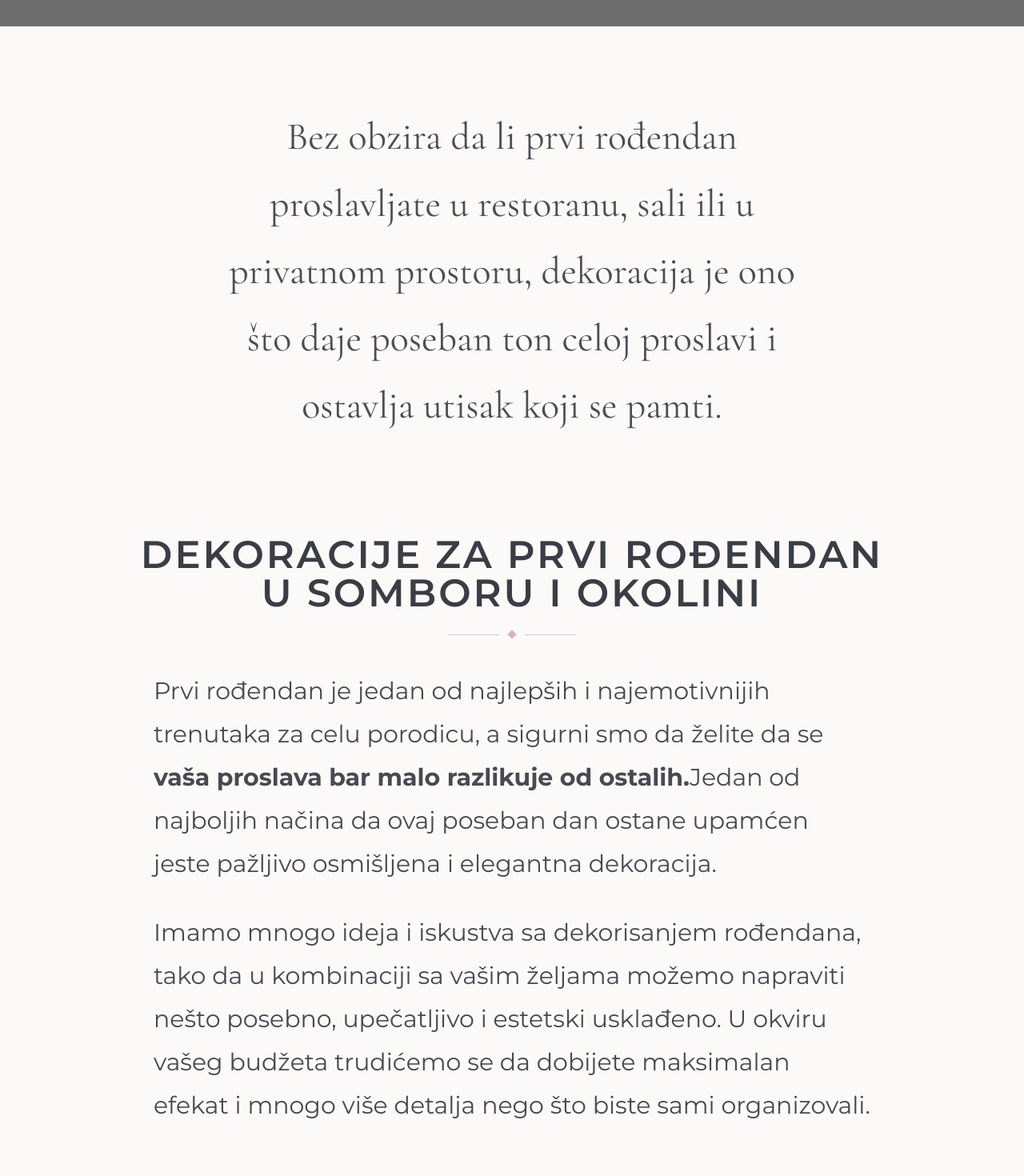
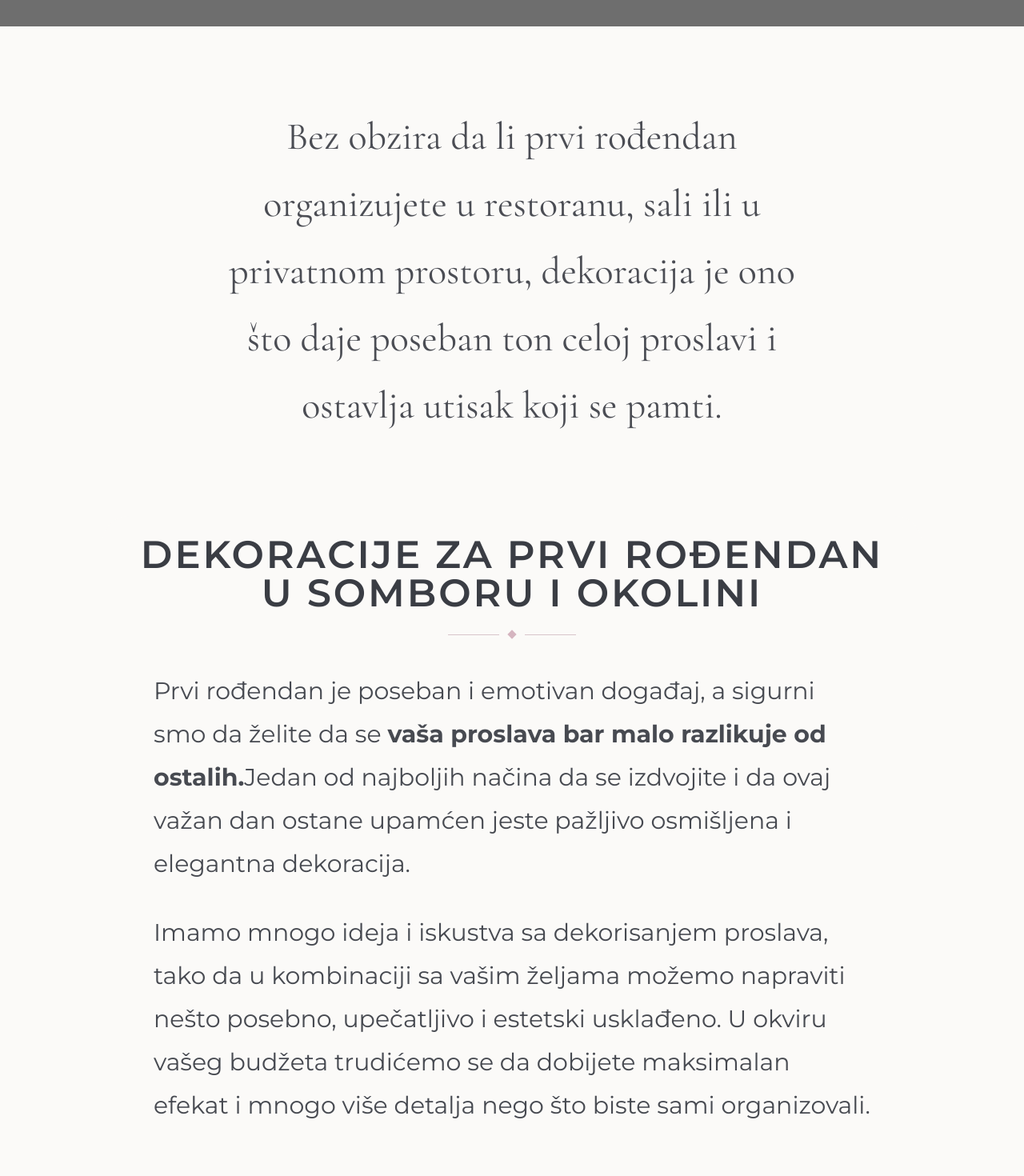
Before and after one commit to ITMilena/magic-moments, a Next.js app: page /dekoracije/prvi-rodjendan in a window 1280 px wide. Shown: the part 420-1890 px from the top of the page at 80% size. Built offline with nearby package versions, Linux system fonts and the light colour scheme; grey boxes are pictures that could not be loaded.

Commit message:
Dodaje stranicu za dekoracije za prvi rodjendan

```diff
--- a/app/dekoracije/prvi-rodjendan/page.tsx
+++ b/app/dekoracije/prvi-rodjendan/page.tsx
@@ -153,7 +153,7 @@ export default function PrviRodjendanPage() {
           <p
             className={`${headingSerif.className} mx-auto max-w-3xl text-[30px] leading-[1.75] text-[#4b4d54] md:text-[48px]`}
           >
-            Bez obzira da li prvi rođendan proslavljate u restoranu, sali ili u
+            Bez obzira da li prvi rođendan organizujete u restoranu, sali ili u
             privatnom prostoru, dekoracija je ono što daje poseban ton celoj
             proslavi i ostavlja utisak koji se pamti.
           </p>
@@ -166,15 +166,14 @@ export default function PrviRodjendanPage() {
 
           <div className="mx-auto mt-10 max-w-4xl space-y-8 text-[25px] leading-[1.8] text-[#474a51] md:text-[30px]">
             <p>
-              Prvi rođendan je jedan od najlepših i najemotivnijih trenutaka za
-              celu porodicu, a sigurni smo da želite da se{" "}
-              <strong>vaša proslava bar malo razlikuje od ostalih.</strong>
-              Jedan od najboljih načina da ovaj poseban dan ostane upamćen jeste
-              pažljivo osmišljena i elegantna dekoracija.
+              Prvi rođendan je poseban i emotivan događaj, a sigurni smo da želite
+              da se <strong>vaša proslava bar malo razlikuje od ostalih.</strong>
+              Jedan od najboljih načina da se izdvojite i da ovaj važan dan ostane
+              upamćen jeste pažljivo osmišljena i elegantna dekoracija.
             </p>
 
             <p>
-              Imamo mnogo ideja i iskustva sa dekorisanjem rođendana, tako da u
+              Imamo mnogo ideja i iskustva sa dekorisanjem proslava, tako da u
               kombinaciji sa vašim željama možemo napraviti nešto posebno,
               upečatljivo i estetski usklađeno. U okviru vašeg budžeta trudićemo se
               da dobijete maksimalan efekat i mnogo više detalja nego što biste sami
@@ -192,7 +191,7 @@ export default function PrviRodjendanPage() {
             <p>
               Svaki prvi rođendan je jedinstven, zato uvek{" "}
               <strong>kreiramo personalizovane ponude</strong>{" "}
-              po meri slavljenika i njegove porodice. U obzir uzimamo prostor,
+              po meri vaše proslave. U obzir uzimamo prostor,
               stil koji volite, vaše omiljene boje i atmosferu koju želite da postignete.
             </p>
 
@@ -247,7 +246,7 @@ export default function PrviRodjendanPage() {
               <p>
                 Velika prednost je što naš tim pored same izrade može pomoći
                 savetima i konkretnim predlozima, kako bi dekoracija delovala nežno,
-                moderno i potpuno prilagođeno prostoru i slavljeniku.
+                svečano i potpuno prilagođeno prostoru i samoj proslavi.
               </p>
             </div>
           </div>
@@ -262,9 +261,9 @@ export default function PrviRodjendanPage() {
 
           <div className="mt-10 max-w-4xl space-y-8 text-[24px] leading-[1.8] text-[#4a4d54] md:text-[29px]">
             <p>
-              Kada je u pitanju dekoracija, devojčice su najčešće zahtevnije, što je
-              potpuno razumljivo. Kod devojčica uglavnom{" "}
+              Kada je u pitanju dekoracija, često{" "}
               <strong>dominiraju cvetni aranžmani, baloni različitih oblika i nežne nijanse boja.</strong>
+              Sve to zajedno može dati posebno topao, elegantan i svečan izgled proslave.
             </p>
 
             <p>
@@ -289,7 +288,7 @@ export default function PrviRodjendanPage() {
         <div className="mx-auto max-w-5xl text-center">
           <TitleBlock
             title="Proces saradnje sa timom Magic Moments"
-            subtitle="Iza svake uspešne i jedinstvene dekoracije postoji proces detaljne pripreme. Nakon velikog broja dekorisanih rođendana iza nas, shvatili smo da je priprema više od pola obavljenog posla."
+            subtitle="Iza svake uspešne i jedinstvene dekoracije postoji proces detaljne pripreme. Nakon velikog broja dekorisanih proslava iza nas, shvatili smo da je priprema više od pola obavljenog posla."
           />
 
           <div className="mt-16 grid gap-16 md:grid-cols-2">
```
